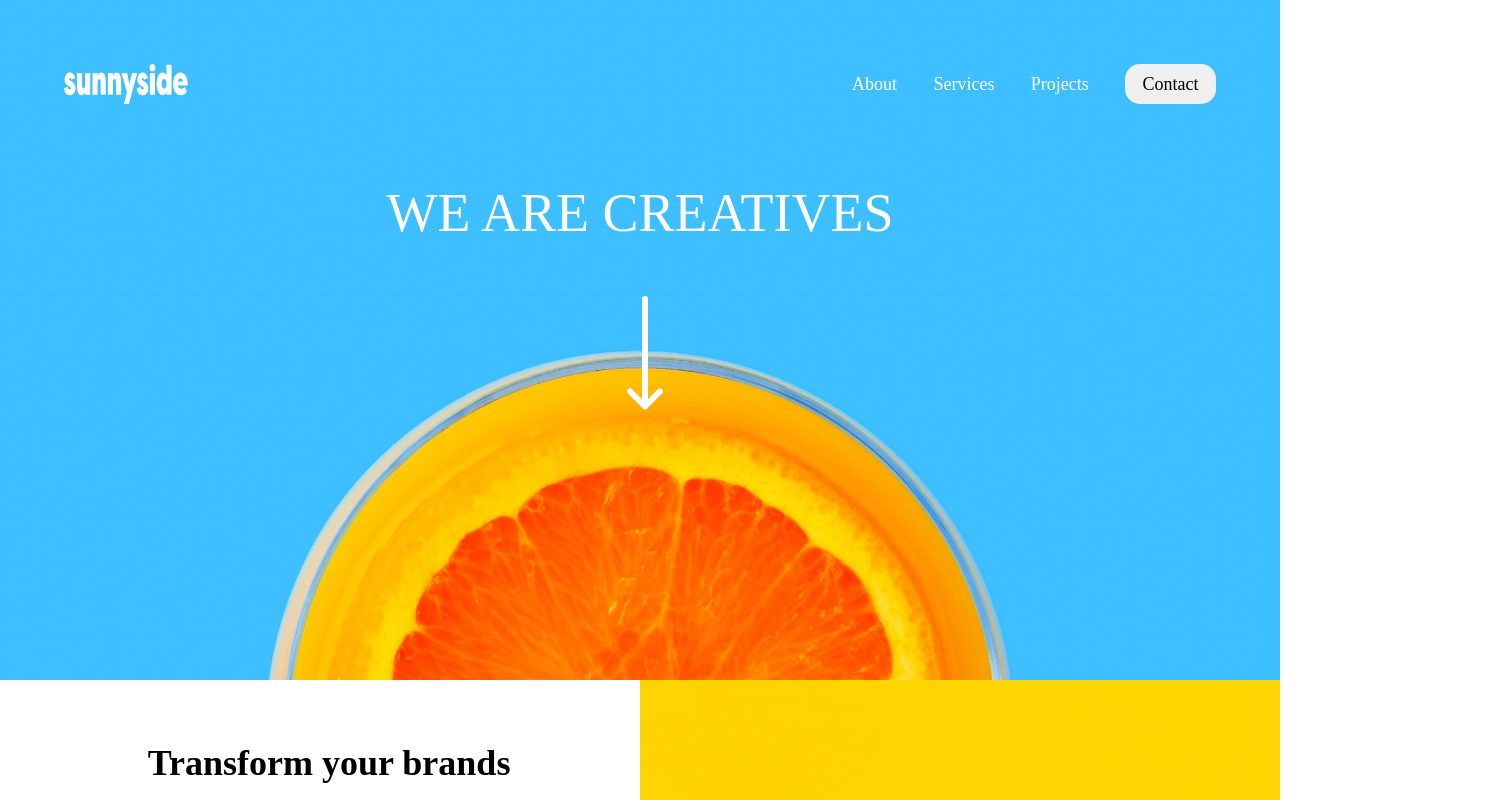
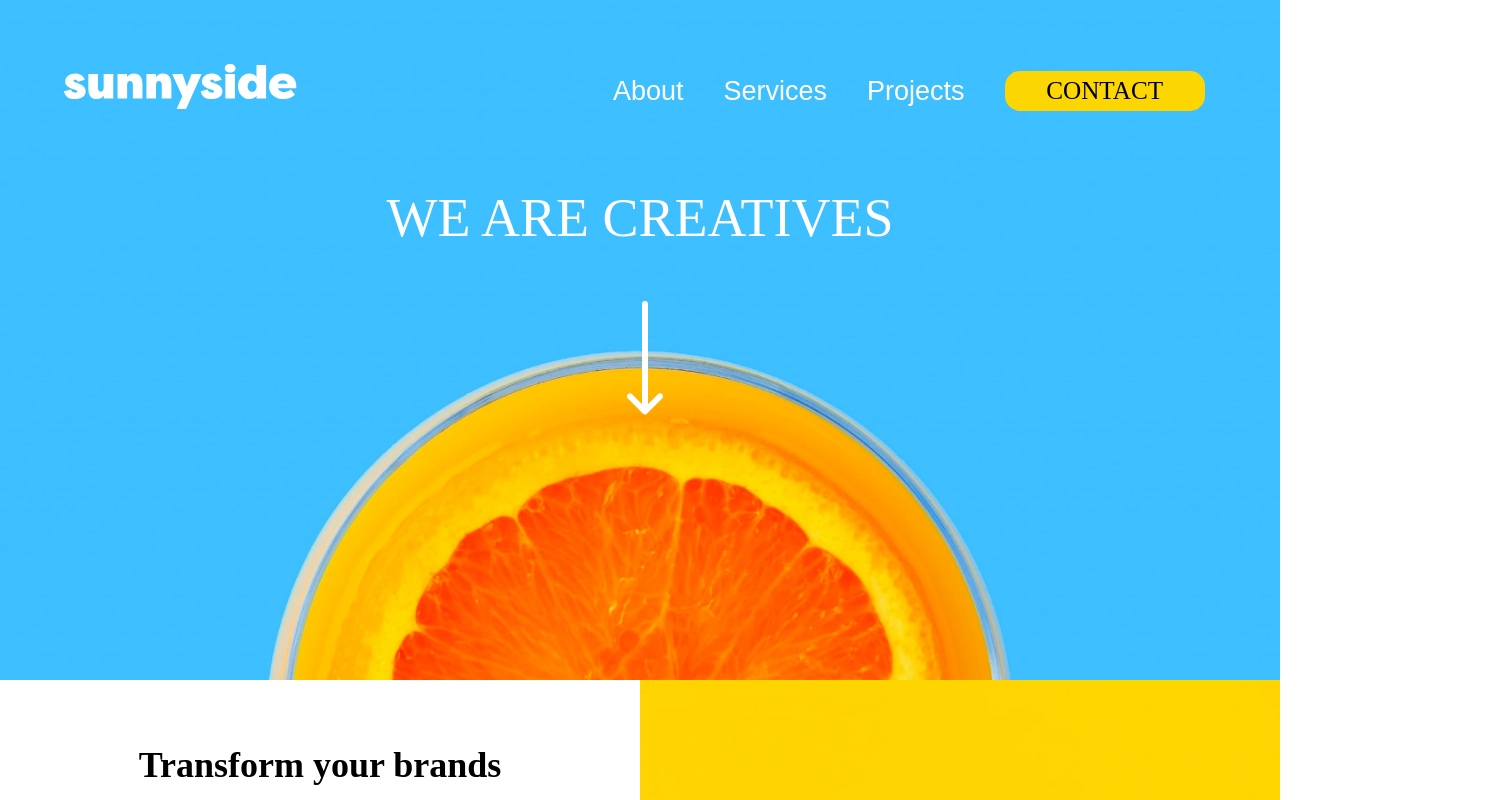
Before and after one commit to Dominique555/responsive-web-agence-sunny, a plain HTML site: page index.html in a window 1280 px wide. Shown: the top 800 px of the page, 1485 px wide, since content can reach past the window. Drawn offline with Linux system fonts and the light colour scheme.

Commit message:
Stylisation navigation mobile

```diff
--- a/index.html
+++ b/index.html
@@ -13,8 +13,13 @@
         <div class="header">
             <!-- <img src="./assets/mobile/image-header.jpg" alt="" class="image-header"> -->
             <div class="header-nav">
+
                 <img src="./assets/svg/logo.svg" alt="">
-                <img src="./assets/svg/icon-hamburger.svg" alt="" class="hamburger">
+                <input type="checkbox" id="active-btn" class="active-btn">
+                <label for="active-btn" class="menu-lbl">
+                    <img src="./assets/svg/icon-hamburger.svg" alt="" class="hamburger">
+                </label>
+
                 <!-- <nav class="nav-toggler">
                 <span class="line l1"></span>
                 <span class="line l2"></span>
@@ -22,11 +27,13 @@
             </nav> -->
 
                 <nav class="nav-desktop">
+
                     <a href="#">About</a>
                     <a href="#">Services</a>
                     <a href="#">Projects</a>
                     <button>Contact</button>
                 </nav>
+
             </div>
             <img src="./assets/svg/icon-arrow-down.svg" alt="icon-arrow-down" class="icon-arrow">
             <p>WE ARE CREATIVES</p>
@@ -34,7 +41,7 @@
         <div class="transform">
 
             <img src="./assets/mobile/image-transform.jpg" alt="">
-            <div>
+            <div class="transform-descript">
                 <h1>Transform your brands</h1>
                 <p>
                     We are a full-service creative agency specializing in helping brands grow fast.
@@ -50,7 +57,7 @@
 
         <div class="stand">
             <img src="./assets/mobile/image-stand-out.jpg" alt="">
-            <div>
+            <div class="stand-descript">
                 <h1>Stand out to the right audience</h1>
                 <p>
                     Using a collaborative fornula of designers, researchers, photographers, videographers, and
--- a/styles/style.css
+++ b/styles/style.css
@@ -53,12 +53,59 @@ h1{
     color: white;
 }
 
-.nav-desktop{
+.active-btn{
     display: none;
 }
 
+.nav-desktop{
+    position: absolute;
+    display: none;
+    justify-content: center;
+    align-items: center;
+    flex-direction: column;
+    gap: 30px;
+    background-color: white;
+    top: 15%;
+    width: 90%;
+    height: 50vh;
+    z-index: 10;
+
+}
+.nav-desktop a{
+    text-decoration: none;
+    color:#A6AAAC;
+    font-size: 1.5rem;
+    font-family: Arial, Helvetica, sans-serif;
+}
+
+.nav-desktop button{
+    width: 180px;
+    height: 10vh;
+    border: none;
+    border-radius: 30px;
+    background-color: #FBD601;
+    color: black;
+    text-transform: uppercase;
+    font-size: 1.4rem;
+
+}
+
+
+.active-btn:checked + .menu-lbl + .nav-desktop{
+    position: absolute;
+    display: flex;
+    justify-content: center;
+    align-items: center;
+    flex-direction: column;
+    background-color: white;
+    top: 15%;
+    width: 90%;
+    height: 50vh;
+    z-index: 10;
+}
+
 .transform, .stand{
-    height: 90vh;
+    /* height: vh; */
     text-align: center;
 }
 
@@ -183,7 +230,7 @@ h1{
     top: 15vh;
 }
 
-@media screen and (min-width:600px) {
+@media screen and (min-width:768px) {
 
     .header{
         height: 85vh;
@@ -195,16 +242,26 @@ h1{
         position: relative;
     }
 
-
     .hamburger{
         display: none;
     }
 
-    .nav-desktop{
+    .header-nav{
         display: flex;
         justify-content: space-between;
-        align-items: center;
-        gap: 10%;
+        /* border: 2px solid red; */
+        padding: 0%;
+        height: 45px;
+    }
+
+    .nav-desktop{
+        position: absolute;
+        display: flex;
+        flex-direction: row;
+        gap: 40px;
+        top: -16%;
+        left: 26%;
+        background-color: transparent;
     }
 
     .nav-desktop a{
@@ -240,6 +297,7 @@ h1{
         flex-direction:row-reverse;
         height: 70vh;
         text-align: center;
+
     }
 
     .stand{
@@ -252,6 +310,11 @@ h1{
         width: 50%;
         height: auto;
     }
+
+    .transform-descript, .stand-descript{
+        width: 50%;
+    }
+
     .section-descript{
         display: flex;
     }
```
